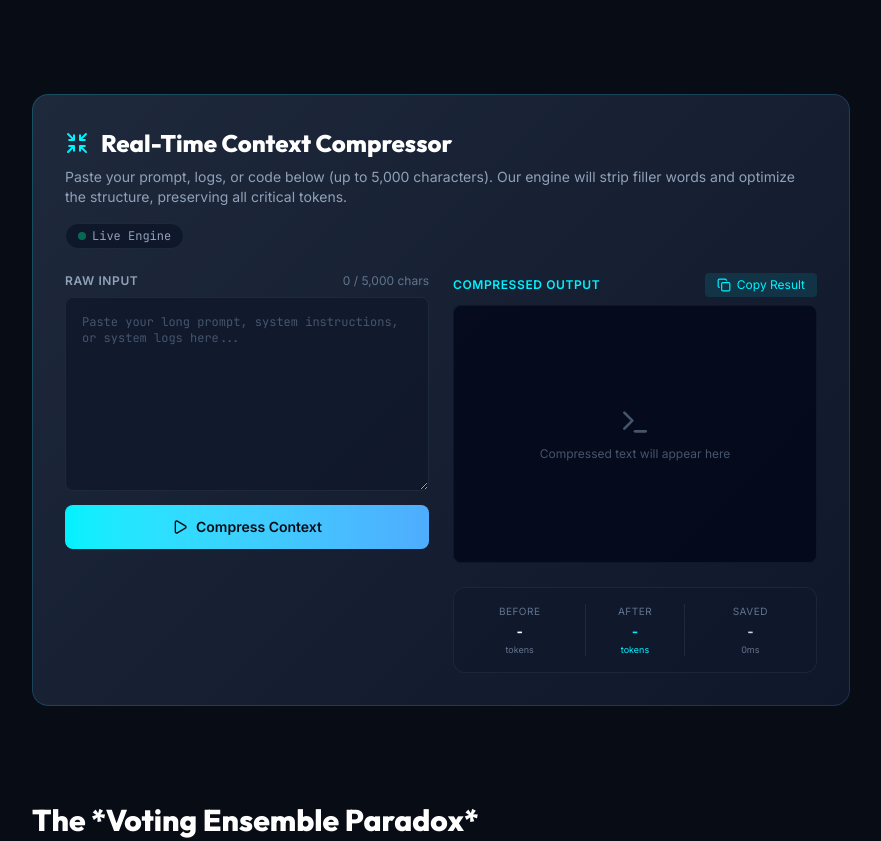
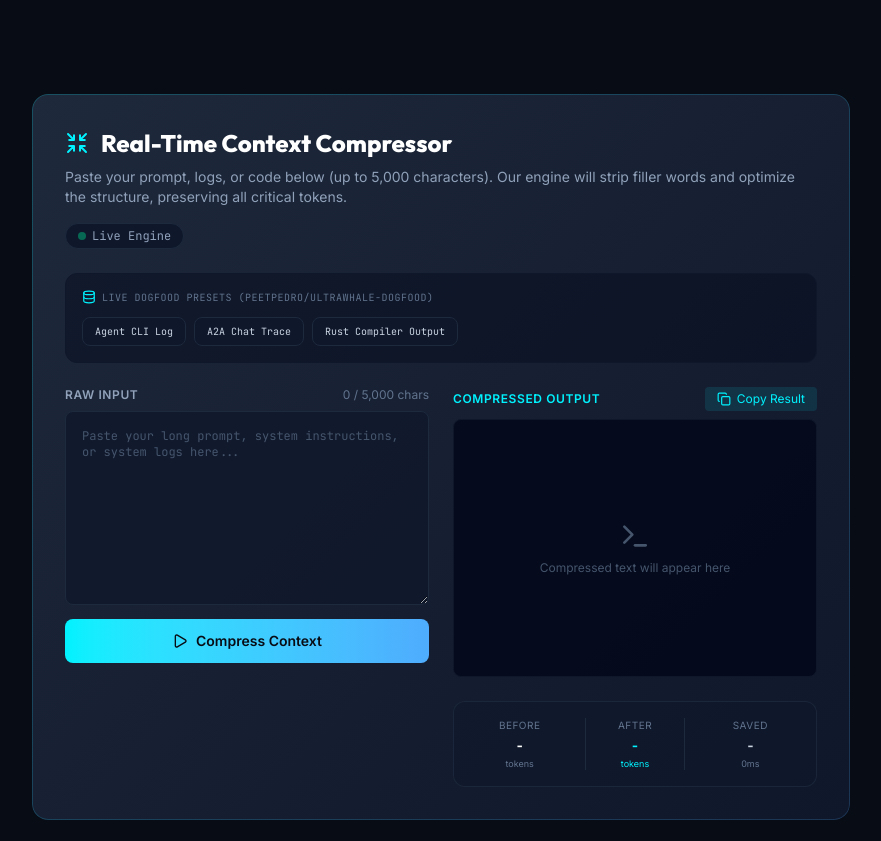
Before and after one commit to peterlodri-sec/proposal.vaked.dev, a website: page index.html in a window 1280 px wide. Shown: the part 1377-2218 px from the top of the page, without its empty margins (342-1223 px from the left). Drawn offline with nearby package versions, Linux system fonts and the light colour scheme; animation ran at ten frames a second.

Commit message:
feat: add live dogfood presets to context compressor

```diff
--- a/app.js
+++ b/app.js
@@ -1191,9 +1191,43 @@ function toggleStackPayload(stackId) {
             payload.classList.add('max-h-0', 'opacity-0');
             payload.classList.remove('max-h-48', 'opacity-100', 'mt-3', 'p-3', 'border', 'border-slate-900');
             if (indicator) {
-                indicator.innerHTML = `<i data-lucide="eye" class="w-3.5 h-3.5 text-slate-505"></i> <span class="text-slate-505">Click to inspect payload</span>`;
+                indicator.innerHTML = `<i data-lucide="eye" class="w-3.5 h-3.5 text-slate-555"></i> <span class="text-slate-555">Click to inspect payload</span>`;
             }
         }
         lucide.createIcons();
     }
 }
+
+// ==========================================
+// Live Dogfood Presets Loader
+// ==========================================
+const DOGFOOD_PRESETS = {
+    cli: `nu -c "git status"
+On branch main
+Your branch is up to date with 'origin/main'.
+Changes not staged for commit:
+  (use "git add <file>..." to update what will be committed)
+  (use "git restore <file>..." to discard changes in working directory)
+	modified:   src/proxy.rs
+	modified:   crates/portail-agents/src/ci/runner.rs
+no changes added to commit (use "git add" and/or "git commit -a")`,
+
+    a2a: `Hey agent-unit-3, would you please be so kind as to check on the latest task in the queue? Basically, I think there is a compilation error in the spec verify module. Let's really make sure we fix it. Here is the API token: env.API_KEY_SECURE = "sk-proj-4e5af3a2" and the target task ID is 837. Please check it as soon as possible. Thanks!`,
+
+    compiler: `error: unused variable: \`e\`
+   --> crates/portail-agents/src/ci/spec_verify.rs:222:77
+    |
+222 |                     let report = check_routes(&golden_path).unwrap_or_else(|e| {
+    |                                                                             ^ help: if this is intentional, prefix it with an underscore: \`_e\`
+    = note: \`-D unused-variables\` implied by \`-D warnings\`
+error: could not compile \`portail-agents\` (lib) due to 1 previous error`
+};
+
+function loadDogfoodPreset(presetType) {
+    const input = document.getElementById('compressor-input');
+    if (input && DOGFOOD_PRESETS[presetType]) {
+        input.value = DOGFOOD_PRESETS[presetType];
+        updateCompressorCharCount();
+        runContextCompression();
+    }
+}
--- a/index.html
+++ b/index.html
@@ -310,6 +310,25 @@
                                 <span class="w-2 h-2 rounded-full bg-emerald-500 animate-pulse" aria-hidden="true"></span>
                                 Live Engine
                             </span>
+                        </div>
+
+                        <!-- Live Dogfood Presets -->
+                        <div class="flex flex-wrap items-center gap-3 bg-slate-950/40 p-4 rounded-xl border border-slate-900">
+                            <span class="text-[10px] font-mono text-slate-500 uppercase tracking-wider flex items-center gap-1.5">
+                                <i data-lucide="database" class="w-3.5 h-3.5 text-brand-cyan" aria-hidden="true"></i>
+                                Live Dogfood Presets (PeetPedro/ultrawhale-dogfood)
+                            </span>
+                            <div class="flex flex-wrap gap-2">
+                                <button onclick="loadDogfoodPreset('cli')" class="text-[10px] font-mono px-3 py-1.5 rounded-lg bg-slate-900 border border-slate-800 hover:border-brand-cyan/40 text-slate-300 transition-all cursor-pointer">
+                                    Agent CLI Log
+                                </button>
+                                <button onclick="loadDogfoodPreset('a2a')" class="text-[10px] font-mono px-3 py-1.5 rounded-lg bg-slate-900 border border-slate-800 hover:border-brand-cyan/40 text-slate-300 transition-all cursor-pointer">
+                                    A2A Chat Trace
+                                </button>
+                                <button onclick="loadDogfoodPreset('compiler')" class="text-[10px] font-mono px-3 py-1.5 rounded-lg bg-slate-900 border border-slate-800 hover:border-brand-cyan/40 text-slate-300 transition-all cursor-pointer">
+                                    Rust Compiler Output
+                                </button>
+                            </div>
                         </div>
 
                         <div class="grid grid-cols-1 md:grid-cols-2 gap-6">
```
